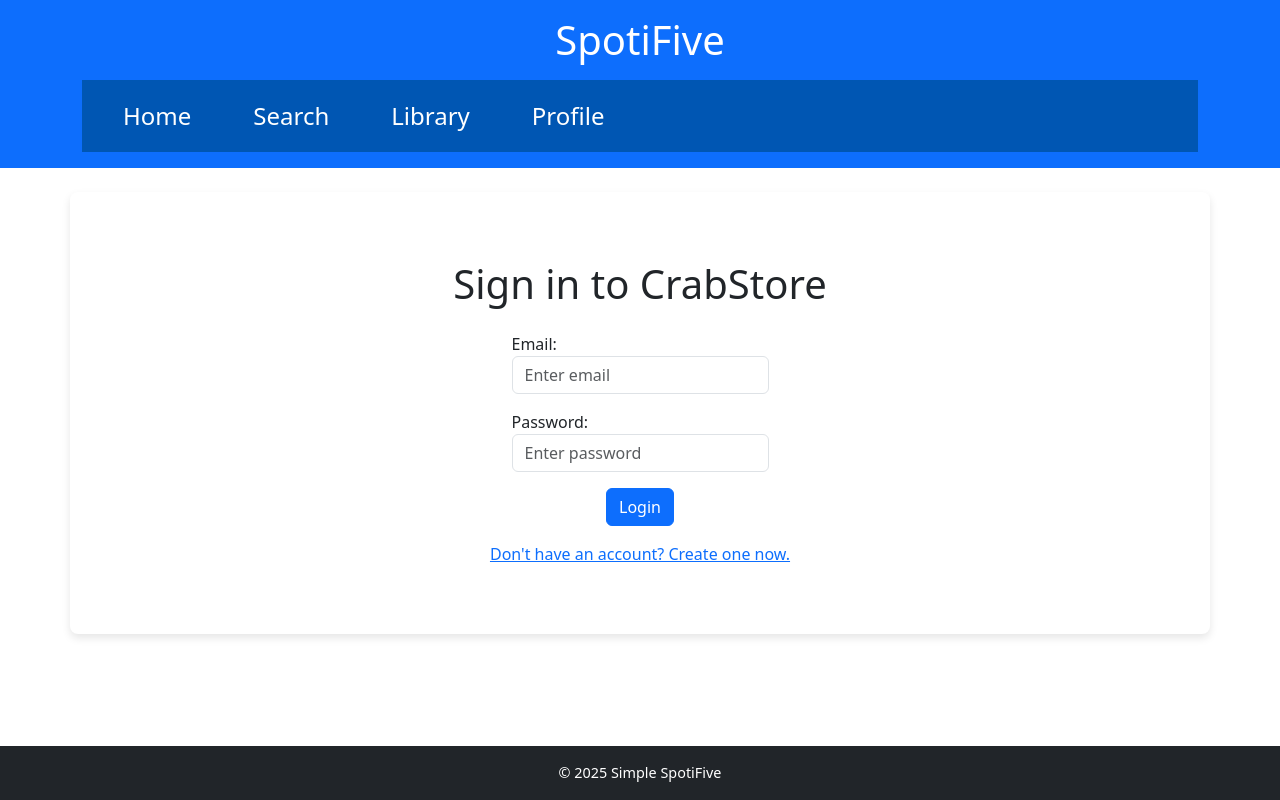
After one commit to tntwj/spoti5_DB, a PHP site: page /login.php in a window 1280 px wide. The commit adds this page. Run offline with PHP 8.4, Linux system fonts and the light colour scheme.

Commit message:
import bootstrap framework, implement login form

```diff
--- /dev/null
+++ b/admin-index.php
@@ -0,0 +1,6 @@
+<?php
+require_once 'bootstrap.php';
+$templateParams["title"] = "Spoti5 - Home";
+$templateParams["main-content"] = "template/landing-page.php";
+require_once('template/base.php');
+?>
--- /dev/null
+++ b/login.php
@@ -0,0 +1,6 @@
+<?php
+require_once 'bootstrap.php';
+$templateParams["title"] = "Spoti5 - User login";
+$templateParams["main-content"] = "template/user-login.php";
+require_once('template/base.php');
+?>
--- /dev/null
+++ b/register.php
@@ -0,0 +1,6 @@
+<?php
+require_once 'bootstrap.php';
+$templateParams["title"] = "Spoti5 - User Register";
+$templateParams["main-content"] = "template/user-register.php";
+require_once('template/base.php');
+?>
--- a/template/base.php
+++ b/template/base.php
@@ -1,28 +1,30 @@
 <!DOCTYPE html>
 <html lang="en">
 <head>
-    <meta charset="UTF-8">
-    <meta name="viewport" content="width=device-width, initial-scale=1.0">
-    <title><?php echo isset($templateParams["title"]) ? $templateParams["title"] : "Spoti5"; ?></title>
-    <link rel="stylesheet" href="css/styles.css">
+    <meta name="viewport" content="width=device-width, initial-scale=1.0" />
+    <title><?php echo $templateParams["title"]; ?></title>
+    <link rel="stylesheet" type="text/css" href="./css/styles.css" />
+    <link href="https://cdn.jsdelivr.net/npm/bootstrap@5.3.3/dist/css/bootstrap.min.css" rel="stylesheet" integrity="sha384-QWTKZyjpPEjISv5WaRU9OFeRpok6YctnYmDr5pNlyT2bRjXh0JMhjY6hW+ALEwIH" crossorigin="anonymous" />
 </head>
 <body>
-    <header>
-        <h1>SpotiFive</h1>
-        <nav>
-            <ul>
-                <li><a href="index.php">Home</a></li>
-                <li><a href="search.php">Search</a></li>
-                <li><a href="library.php">Library</a></li>
-                <li><a href="profile.php">Profile</a></li>
-            </ul>
-        </nav>
+    <header class="bg-primary text-white py-3">
+        <div class="container">
+            <h1 class="mb-0">SpotiFive</h1>
+            <nav class="mt-3">
+                <ul class="nav nav-pills">
+                    <li class="nav-item"><a class="nav-link text-white" href="index.php">Home</a></li>
+                    <li class="nav-item"><a class="nav-link text-white" href="search.php">Search</a></li>
+                    <li class="nav-item"><a class="nav-link text-white" href="library.php">Library</a></li>
+                    <li class="nav-item"><a class="nav-link text-white" href="profile.php">Profile</a></li>
+                </ul>
+            </nav>
+        </div>
     </header>
-    <main>
+    <main class="container my-4">
         <?php require($templateParams["main-content"]); ?>
     </main>
-    <footer>
-        <p>&copy; 2025 Simple SpotiFive</p>
+    <footer class="bg-dark text-white text-center py-3">
+        <p class="mb-0">&copy; 2025 Simple SpotiFive</p>
     </footer>
 </body>
 </html>
--- a/template/landing-page.php
+++ b/template/landing-page.php
@@ -2,9 +2,9 @@
     <h1>Welcome to the Landing Page</h1>
     <div class="button-container">
         <!-- Button for User Login/Register -->
-        <a href="user-login-register.php" class="btn">User Login/Register</a>
+        <a href="login.php" class="btn">User Login/Register</a>
 
         <!-- Button for Administrator -->
-        <a href="admin-login.php" class="btn">Administrator</a>
+        <a href="admin-index.php" class="btn">Administrator</a>
     </div>
 </div>
--- /dev/null
+++ b/template/user-login.php
@@ -0,0 +1,17 @@
+<section class="container d-flex flex-column align-items-center my-5">
+    <h1>Sign in to CrabStore</h1>
+    <form action="login-handler.php" method="post">
+        <div class="my-3">
+            <label for="email">Email:</label>
+            <input type="email" class="form-control" placeholder="Enter email" id="email" name="email" />
+        </div>
+        <div class="mb-3">
+            <label for="password">Password:</label>
+            <input type="password" class="form-control" placeholder="Enter password" id="password" name="password" />
+        </div>
+        <div class="d-flex justify-content-center mb-3">
+            <input type="submit" class="btn btn-primary" value="Login" />
+        </div>
+    </form>
+    <a href="register.php">Don't have an account? Create one now.</a>
+</section>
```
Also changed, not shown: template/user-register.php (added).
